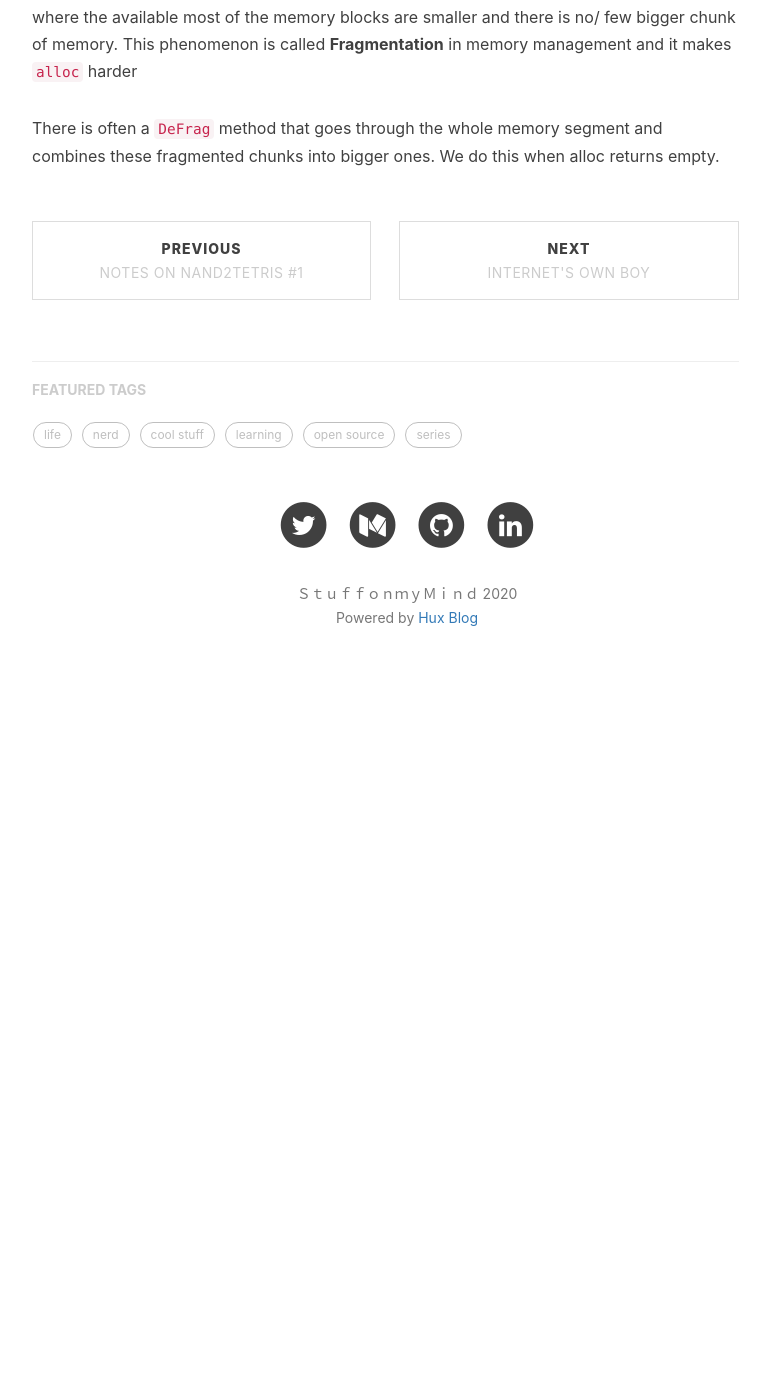
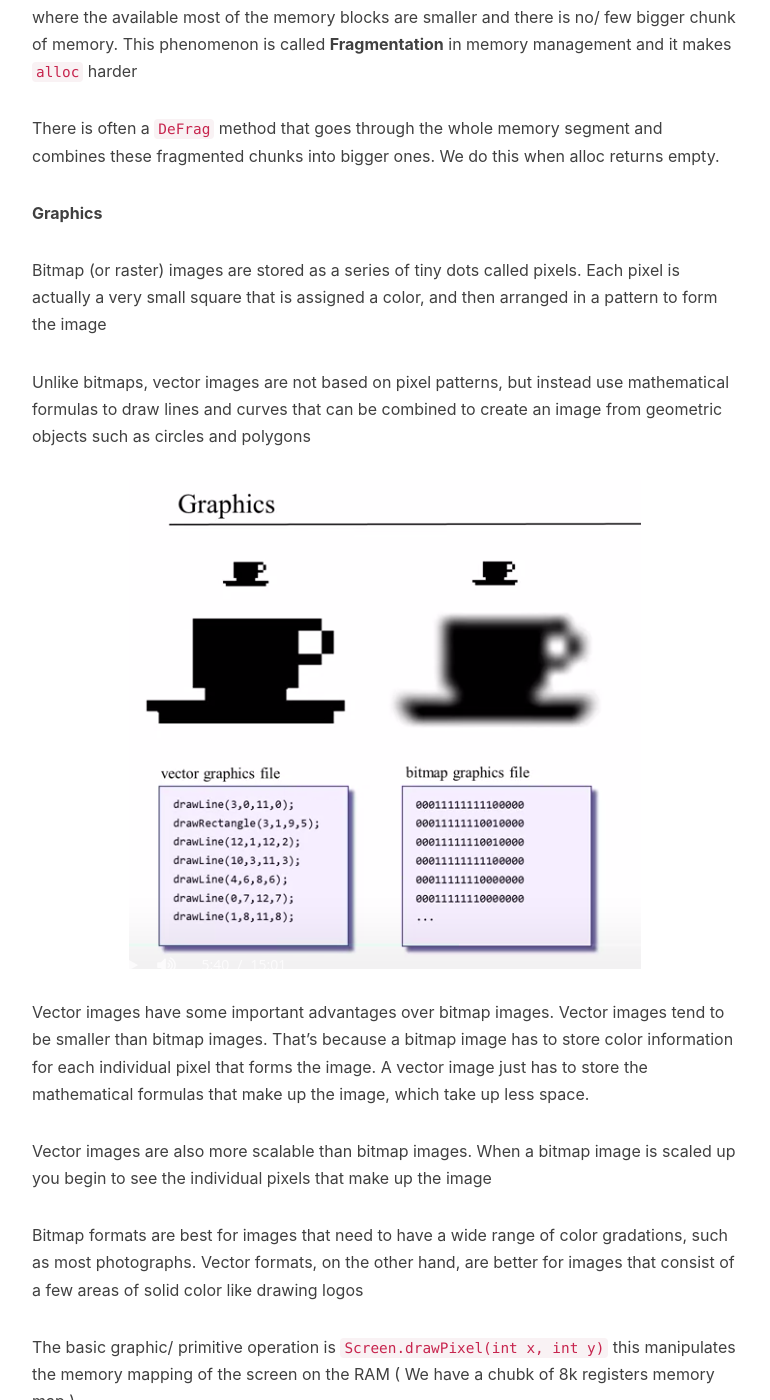
Before and after one commit to Sangarshanan/sangarshanan.github.io, a Jekyll site: the page built from _posts/2020-05-25-nand2tetris#2.md, in a window 1280 px wide and 1400 px high, scrolled down 28251 px. Shown: the whole window, without its empty margins (233-1003 px from the left). Built offline with Jekyll 4.4.1, drawn with Linux system fonts in a browser that asks for light colours; nearby versions of some CDN libraries; comment, search, counter and statistics services are not loaded; before the commit the page ends 28946 px from its top, so only the background shows below that; some of the changed text lies outside the part shown.

Commit message:
Complete OS :)

```diff
--- a/_posts/2020-05-25-nand2tetris#2.md
+++ b/_posts/2020-05-25-nand2tetris#2.md
@@ -710,3 +710,48 @@
 One perk to note here is that when allocating memory often we might tread into a situation where the available most of the memory blocks are smaller and there is no/ few bigger chunk of memory. This phenomenon is called **Fragmentation** in memory management and it makes `alloc` harder
 
 There is often a `DeFrag` method that goes through the whole memory segment and combines these fragmented chunks into bigger ones. We do this when alloc returns empty.
+
+
+**Graphics**
+
+Bitmap (or raster) images are stored as a series of tiny dots called pixels. Each pixel is actually a very small square that is assigned a color, and then arranged in a pattern to form the image
+
+Unlike bitmaps, vector images are not based on pixel patterns, but instead use mathematical formulas to draw lines and curves that can be combined to create an image from geometric objects such as circles and polygons
+
+![DeAlloc](/img/in-post/nand2tetris-graphics.png)
+
+
+Vector images have some important advantages over bitmap images. Vector images tend to be smaller than bitmap images. That’s because a bitmap image has to store color information for each individual pixel that forms the image. A vector image just has to store the mathematical formulas that make up the image, which take up less space.
+
+Vector images are also more scalable than bitmap images. When a bitmap image is scaled up you begin to see the individual pixels that make up the image
+
+Bitmap formats are best for images that need to have a wide range of color gradations, such as most photographs. Vector formats, on the other hand, are better for images that consist of a few areas of solid color like drawing logos
+
+The basic graphic/ primitive operation is `Screen.drawPixel(int x, int y)` this manipulates the memory mapping of the screen on the RAM ( We have a chubk of 8k registers memory map )
+
+We also have `drawLine(x1,y1, x2,y2)` and `drawCircle(x,y,r)` methods
+
+![Line](/img/in-post/nand2tetris-line.png)
+
+![circle](/img/in-post/nand2tetris-circle.png)
+
+
+**Sys**
+
+These are the system methods of the operating system
+
+We start the booting or bootstrapping which usually refers to the process of loading the basic software into the memory of a computer after power-on or general reset, especially the operating system which will then take care of loading other software as needed.
+
+We use `Sys.Init` and to do this operation we start by calling the `init` method of every existing OS class, so sys init calls `Math.init()`, `Memory.init()`  ... and so on, after which it calls the `main.main()` of the jack program
+
+`Sys.halt` is used to halt a computers execution (Maybe start an infinite loop)
+
+`Sys.wait(duration)` is used to sleep for sometime
+
+`Sys.error` throws the errors
+
+----
+
+Ciao
+
+:wq
```
Also changed, not shown: img/in-post/nand2tetris-circle.png (added), img/in-post/nand2tetris-graphics.png (added), img/in-post/nand2tetris-line.png (added).
